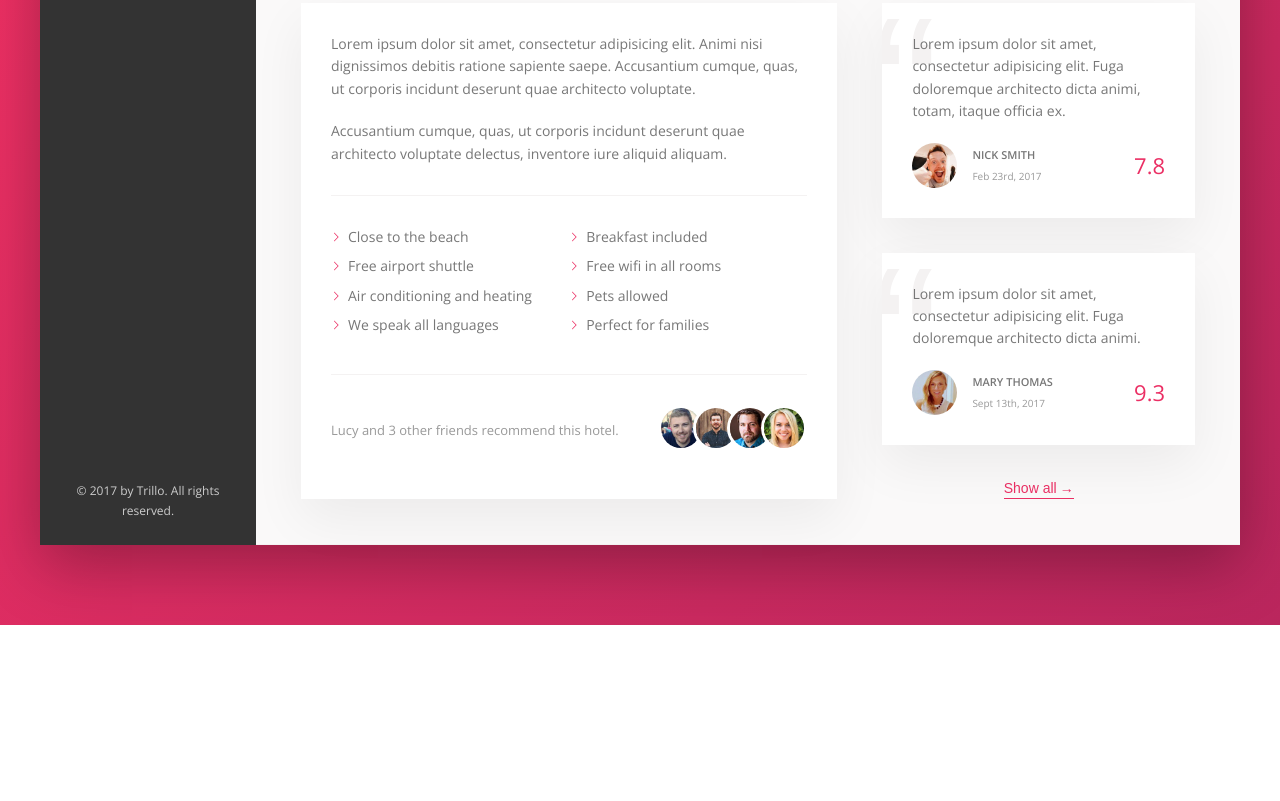
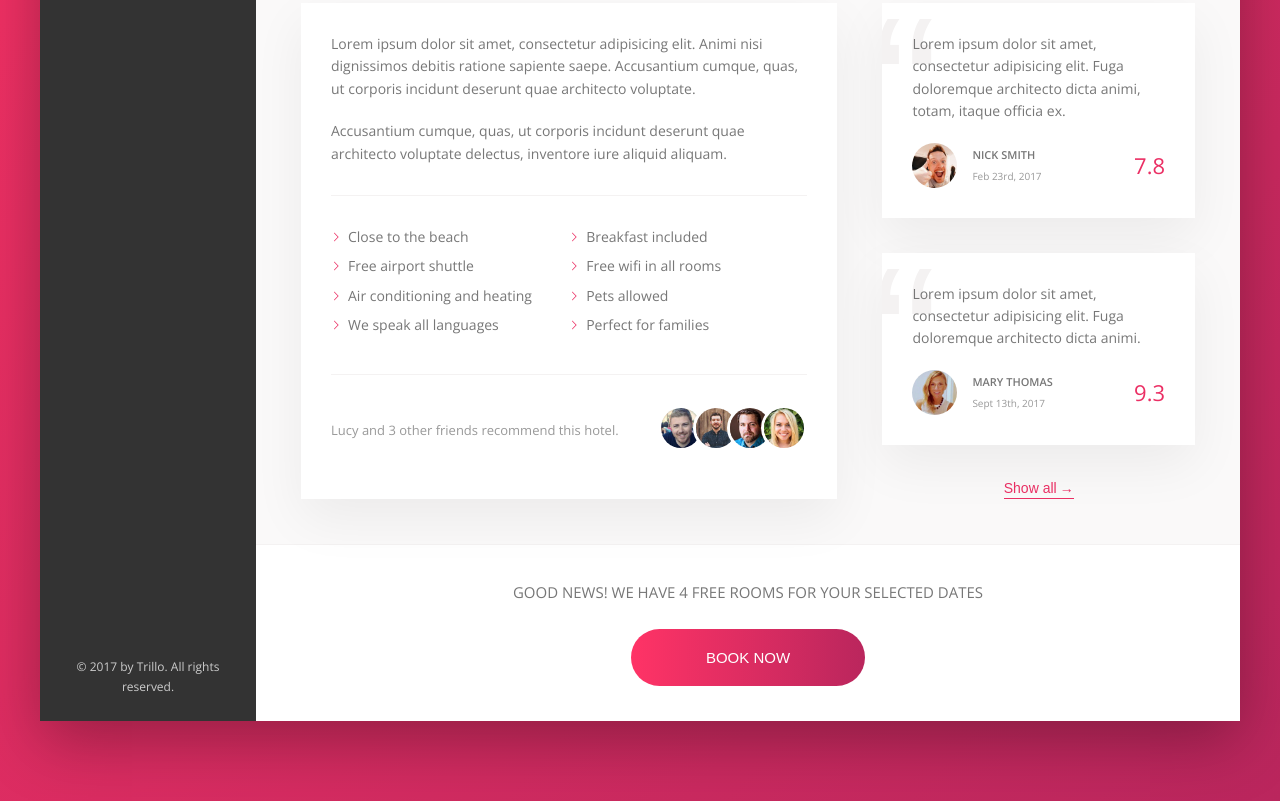
Before and after one commit to vomnes/advanced-css-udemy, a website: page trillo/index.html in a window 1280 px wide. Shown: the part 644-1445 px from the top of the page. Before the commit the page ends 1269 px from the top, so only its background shows below. Drawn offline with nearby package versions, Linux system fonts and the light colour scheme.

Commit message:
feat: Add call to action [trillo-project]

```diff
--- a/trillo/index.html
+++ b/trillo/index.html
@@ -186,6 +186,15 @@
                   <button class="btn-inline">Show all<span>&rarr;</span></button>
                 </div>
               </div>
+              <div class="cta">
+                <h2 class="cta__book-now">
+                  Good news! We have 4 free rooms for your selected dates
+                </h2>
+                <button class="btn">
+                  <span class="btn__visible">Book now</span>
+                  <span class="btn__invisible">Only 4 rooms left</span>
+                </button>
+              </div>
             </main>
           </div>
         </div>
--- a/trillo/sass/_components.scss
+++ b/trillo/sass/_components.scss
@@ -454,3 +454,65 @@
     z-index: 1;
   }
 }
+
+// ===== Call to action ===== //
+.cta {
+  padding: 3.5rem 0;
+  text-align: center;
+
+  &__book-now {
+    font-size: 1.5rem;
+    font-weight: 300;
+    text-transform: uppercase;
+    margin-bottom: 2.5rem;
+  }
+}
+
+// ===== Button ===== //
+.btn {
+  font-size: 1.5rem;
+  font-weight: 300;
+  text-transform: uppercase;
+  border-radius: 100px;
+  border: none;
+  background-image: linear-gradient(to right, var(--color-primary-light), var(--color-primary-dark));
+  color: #fff;
+  position: relative;
+  overflow: hidden;
+  cursor: pointer;
+  outline: none;
+
+  & > * {
+    display: inline-block;
+    height: 100%;
+    width: 100%;
+    transition: all .5s;
+  }
+
+  &__visible {
+    padding: 2rem 7.5rem;
+  }
+
+  &__invisible {
+    position: absolute;
+    padding: 2rem 0;
+    left: 0;
+    top: -100%;
+  }
+
+  &:hover {
+    background-image: linear-gradient(to left, var(--color-primary-light), var(--color-primary-dark));
+  }
+
+  &:hover &__visible {
+    transform: translateY(100%);
+  }
+
+  &:hover &__invisible {
+    top: 0;
+  }
+
+  &:active {
+    animation: pulsate 1s infinite;
+  }
+}
```
Also changed, not shown: trillo/css/style.css.
